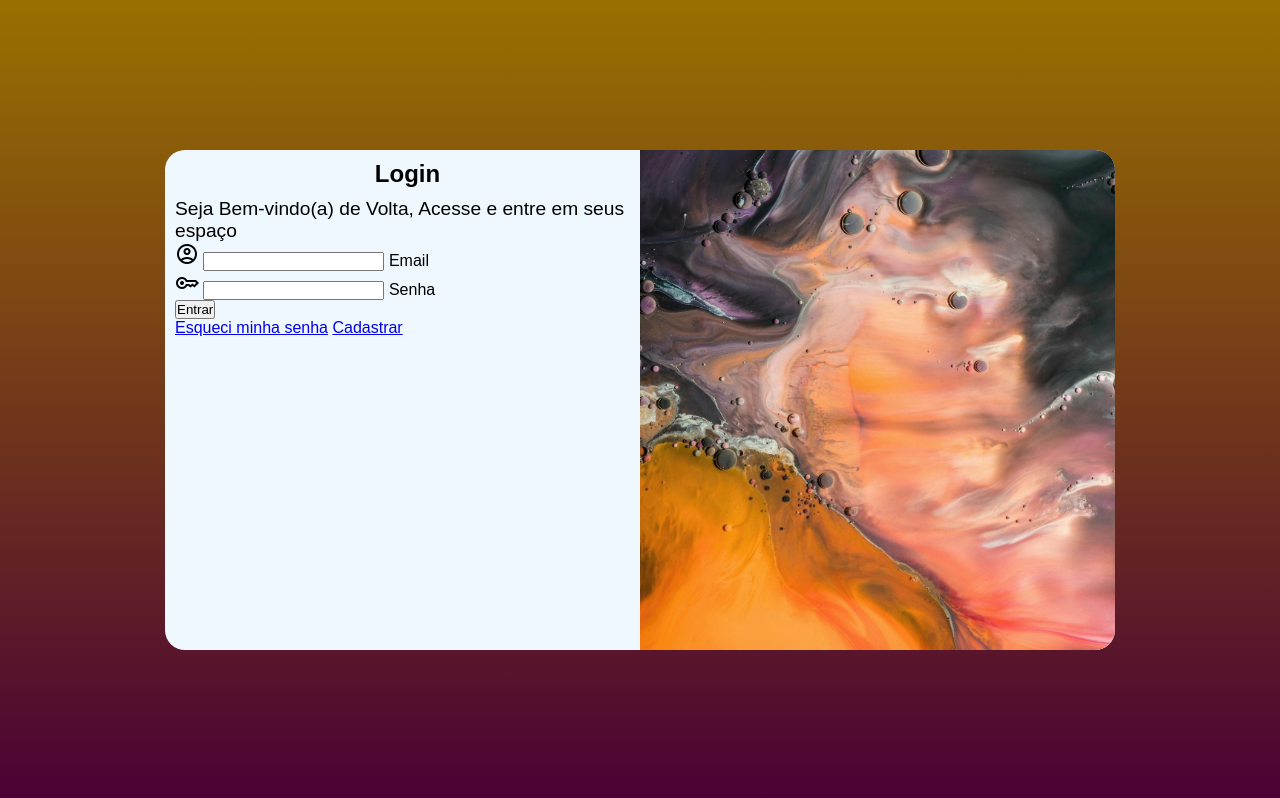
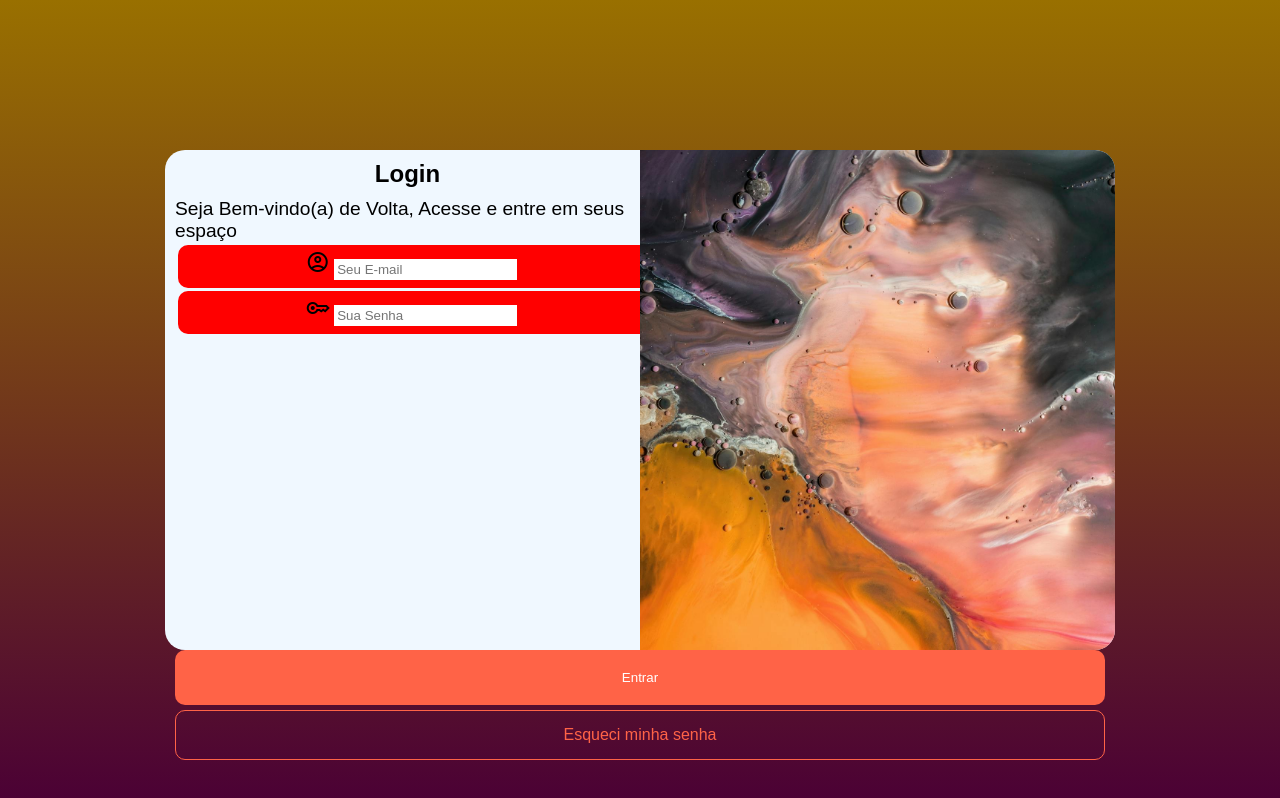
Before and after one commit to jerlyssonm/tela-login, a plain HTML site: page index.html in a window 1280 px wide. Drawn offline with nearby package versions, Linux system fonts and the light colour scheme.

Commit message:
começando estilizar

```diff
--- a/index.html
+++ b/index.html
@@ -21,7 +21,7 @@
                         <span class="material-symbols-outlined">
                         account_circle
                         </span>
-                        <input type="email" name="usuario" id="iusuario" required autocomplete="email">
+                        <input type="email" name="usuario" id="iusuario" required autocomplete="email" placeholder="Seu E-mail">
                         <label for="iusuario">Email</label>
                     </div>
 
@@ -29,17 +29,15 @@
                         <span class="material-symbols-outlined">
                         key
                         </span>
-                        <input type="password" name="senha" id="isenha" required minlength="8" maxlength="20" autocomplete="current-password">
+                        <input type="password" name="senha" id="isenha" required minlength="8" maxlength="20" autocomplete="current-password" placeholder="Sua Senha">
                         <label for="isenha">Senha</label>
                     </div>
-
-                    <p>
+                    <div id="botao">
                         <input type="submit" value="Entrar">
-                    </p>
-                    <p>
+                    </div>
+                    <div id="recov">
                         <a href="recuperar">Esqueci minha senha</a>
-                        <a href="cadastro" target="_self">Cadastrar</a>
-                    </p>
+                    </div>
                 </form>
             </div>
         </section>
--- a/style/style.css
+++ b/style/style.css
@@ -51,3 +51,44 @@ div#form > h1{
 div#form > p {
     font-size: .8em;
 }
+
+form > div.campo{
+    border-radius: 10px;
+    background-color: red;
+    margin: 3px;
+    padding: 5px;
+    text-align: center;
+    justify-content: center;
+}
+form > div.campo > input {
+    padding: 3px;
+    border: none;
+    margin-bottom: 3px;
+}
+
+form > div.campo > label {
+    display: none;
+}
+
+form > div#botao > input {
+    color: white;
+    width: 100%;
+    border: none;
+    display: block;
+    text-align: center;
+    padding: 20px;
+    background-color: tomato;
+    border-radius: 10px;
+    margin-bottom: 5px;
+}
+form > div#recov {
+    text-align: center;
+    border-radius: 10px;
+    padding: 15px;
+    border: 1px solid tomato;
+}
+
+form > div#recov > a {
+    color: tomato;
+    text-decoration:  none;
+}
```
